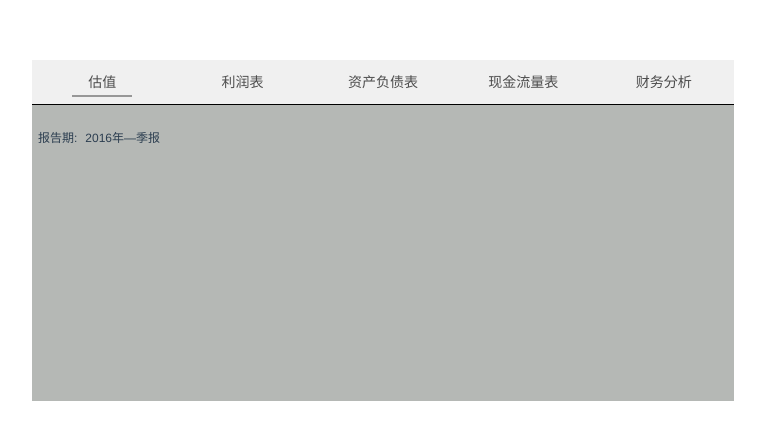
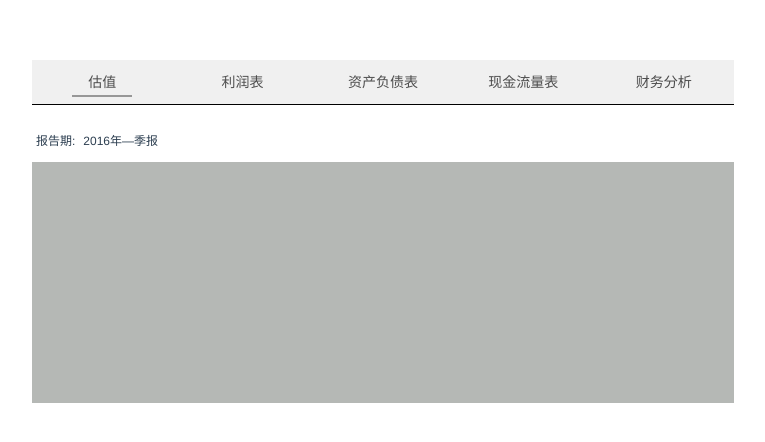
Before and after one commit to Mrdapeng/office, a Vue app: page /#/tab/appraisement in a window 1280 px wide. Shown: the top 442 px of the page, without its empty margins (257-1022 px from the left). Built offline with nearby package versions, Linux system fonts and the light colour scheme.

Commit message:
firstCommit.03

```diff
--- a/src/components/appraisement/appraisement.vue
+++ b/src/components/appraisement/appraisement.vue
@@ -1,10 +1,9 @@
 <template>
 <div class="title">
-<div class="report">
+  <div class="report">
   <span>报告期:</span><span class="year">{{year}}</span>
 </div>
 </div>
-
 
 </template>
 <script>
@@ -22,15 +21,19 @@
 
 .title{
   width: 705px;
-  height: 54px;
+  height: 57px;
   text-align: left;
-  margin-left: 6px;
+  background: #fff;
+  overflow: hidden;
 }
   .report{
     font-size: 12px;
-    margin-top: 23px;
     width: 123px;
+    margin-top: 26px;
   }
+.report:first-child{
+  margin-left: 4px;
+}
   .year{
     margin-left: 8px;
   }
--- a/src/components/officeDetail/tab.vue
+++ b/src/components/officeDetail/tab.vue
@@ -50,7 +50,8 @@
   .officeDetail {
     margin: 0 auto;
     width: 702px;
-    height: 341px;
+    height: 343px;
+    overflow: hidden;
     background: rgba(11, 22, 12, 0.3);
   }
 
```
